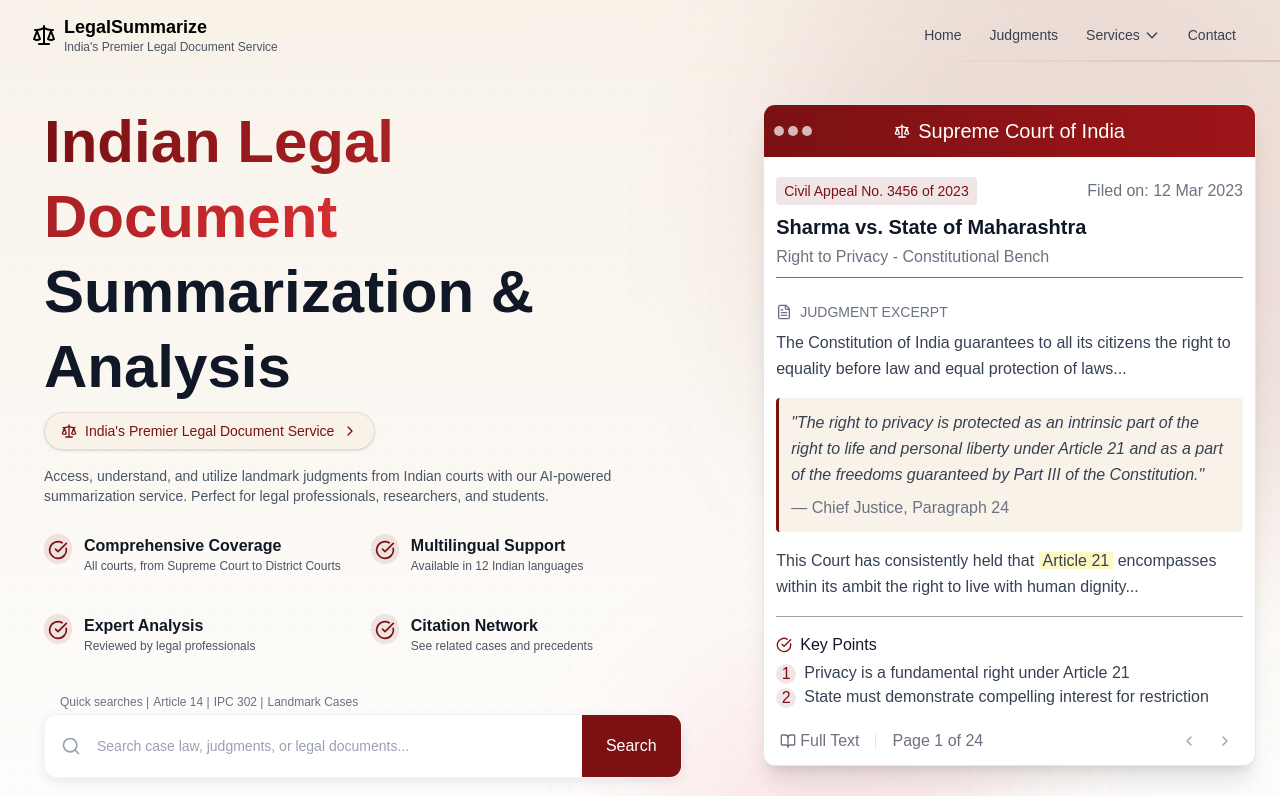
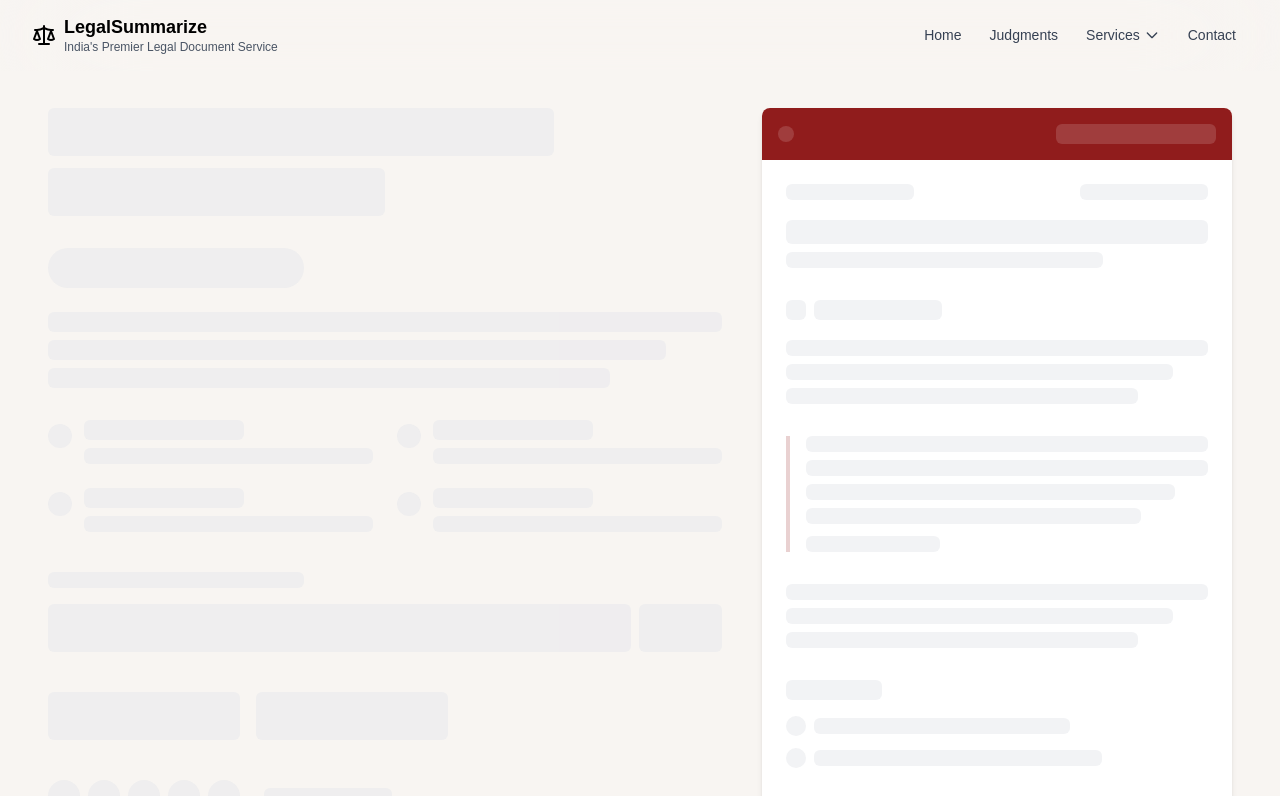
Before and after one commit to anirban2005143a/legal_summarization, a Next.js app in the folder frontend/: page / in a window 1280 px wide. Shown: the top 796 px of the page. Built offline with nearby package versions, Linux system fonts and the light colour scheme.

Commit message:
fix issue with window not define

```diff
--- a/frontend/src/components/HeroSection/HeroSection.jsx
+++ b/frontend/src/components/HeroSection/HeroSection.jsx
@@ -5,12 +5,14 @@ import RightComponent from "./RightComponent"
 import LeftSection from "./LeftSection"
 import BackGround from "./BackGround"
 import { useEffect, useState } from "react"
+import HeroContentLoader from "./Hero_content_loader/ContentLoader"
 
 const HeroSection = () => {
-  const [width, setwidth] = useState(window.innerWidth)
+  const [width, setwidth] = useState(null)
 
   useEffect(() => {
 
+    // setwidth(window.innerWidth)
     const changeWidth = () => {
       setwidth(window.innerWidth)
     }
@@ -21,12 +23,14 @@ const HeroSection = () => {
   }, [])
 
   return (
-    <div className="relative overflow-hidden bg-gradient-to-b from-[#f8f2e9] to-white pt-[40px] ">
+    <>
+      {!width && <HeroContentLoader />}
+      {width && <div className="relative overflow-hidden bg-gradient-to-b from-[#f8f2e9] to-white pt-[40px] ">
         <BackGround />
 
         {/* Main content */}
         <div className=" mx-auto px-6 py-16 relative z-10">
-        <div className={`flex ${width > 900 ? " flex-row " : " flex-col "} max-w-[1500px] mx-auto ${window.innerWidth > 900 ? " gap-4 " : " gap-15 "} justify-between items-start `}>
+          <div className={`flex ${width > 900 ? " flex-row " : " flex-col "} max-w-[1500px] mx-auto ${width > 900 ? " gap-4 " : " gap-15 "} justify-between items-start `}>
             {/* Left Content - Now spans 7 columns for better proportions */}
             <LeftSection width={width} />
 
@@ -35,7 +39,8 @@ const HeroSection = () => {
           </div>
         </div>
 
-    </div>
+      </div>}
+    </>
   )
 }
 
--- /dev/null
+++ b/frontend/src/components/HeroSection/Hero_content_loader/ContentLoader.jsx
@@ -0,0 +1,120 @@
+import React from 'react';
+import { Skeleton } from './Sckeleton';
+
+export function HeroContentLoader() {
+  return (
+    <div className="w-full min-h-screen bg-[#f8f5f2] p-6 lg:p-12 ">
+      <div className="max-w-[1500px] mx-auto pt-[60px]">
+        <div className="grid grid-cols-1 lg:grid-cols-12 gap-6 lg:gap-10">
+          <div className="lg:col-span-7">
+            <div className="mb-8">
+              <Skeleton className="h-12 w-3/4 mb-3" />
+              <Skeleton className="h-12 w-1/2" />
+            </div>
+
+            <Skeleton className="h-10 w-64 rounded-full mb-6" />
+
+            <Skeleton className="h-5 w-full mb-2" />
+            <Skeleton className="h-5 w-11/12 mb-2" />
+            <Skeleton className="h-5 w-10/12 mb-8" />
+
+            <div className="grid grid-cols-1 md:grid-cols-2 gap-6 mb-10">
+              {[...Array(4)].map((_, i) => (
+                <div key={i} className="flex items-start space-x-3">
+                  <Skeleton className="h-6 w-6 rounded-full flex-shrink-0 mt-1" />
+                  <div className="flex-1">
+                    <Skeleton className="h-5 w-40 mb-2" />
+                    <Skeleton className="h-4 w-full" />
+                  </div>
+                </div>
+              ))}
+            </div>
+
+            <Skeleton className="h-4 w-64 mb-4" />
+
+            <div className="flex items-center mb-10">
+              <Skeleton className="h-12 w-full rounded-md" />
+              <Skeleton className="h-12 w-24 ml-2 rounded-md" />
+            </div>
+
+            <div className="flex flex-wrap gap-4 mb-10">
+              <Skeleton className="h-12 w-48 rounded-md" />
+              <Skeleton className="h-12 w-48 rounded-md" />
+            </div>
+
+            <div className="flex items-center space-x-2 mt-4">
+              {[1, 2, 3, 4, 5].map((i) => (
+                <Skeleton key={i} className="h-8 w-8 rounded-full" />
+              ))}
+              <Skeleton className="h-4 w-32 ml-4" />
+            </div>
+          </div>
+
+          <div className="lg:col-span-5">
+            <div className="bg-white rounded-lg shadow-md overflow-hidden">
+              <div className="bg-[#901C1C] p-4">
+                <div className="flex justify-between items-center">
+                  <Skeleton className="h-4 w-4 bg-white/20 rounded-full" />
+                  <Skeleton className="h-5 w-40 bg-white/20" />
+                </div>
+              </div>
+
+              <div className="p-6">
+                <div className="flex justify-between mb-5">
+                  <Skeleton className="h-4 w-32" />
+                  <Skeleton className="h-4 w-32" />
+                </div>
+
+                <Skeleton className="h-6 w-full mb-2" />
+                <Skeleton className="h-4 w-3/4 mb-8" />
+
+                <div className="flex items-center mb-5">
+                  <Skeleton className="h-5 w-5 mr-2" />
+                  <Skeleton className="h-5 w-32" />
+                </div>
+
+                <Skeleton className="h-4 w-full mb-2" />
+                <Skeleton className="h-4 w-11/12 mb-2" />
+                <Skeleton className="h-4 w-10/12 mb-8" />
+
+                <div className="border-l-4 border-[#901C1C]/20 pl-4 mb-8">
+                  <Skeleton className="h-4 w-full mb-2" />
+                  <Skeleton className="h-4 w-full mb-2" />
+                  <Skeleton className="h-4 w-11/12 mb-2" />
+                  <Skeleton className="h-4 w-10/12 mb-2" />
+                  <Skeleton className="h-4 w-1/3 mt-3" />
+                </div>
+
+                <Skeleton className="h-4 w-full mb-2" />
+                <Skeleton className="h-4 w-11/12 mb-2" />
+                <Skeleton className="h-4 w-10/12 mb-8" />
+
+                <div className="mb-4">
+                  <Skeleton className="h-5 w-24 mb-4" />
+                  <div className="flex items-center mb-3">
+                    <Skeleton className="h-5 w-5 rounded-full mr-2" />
+                    <Skeleton className="h-4 w-64" />
+                  </div>
+                  <div className="flex items-center">
+                    <Skeleton className="h-5 w-5 rounded-full mr-2" />
+                    <Skeleton className="h-4 w-72" />
+                  </div>
+                </div>
+
+                <div className="flex justify-between items-center mt-8">
+                  <Skeleton className="h-4 w-16" />
+                  <div className="flex items-center">
+                    <Skeleton className="h-8 w-8 rounded-md mr-2" />
+                    <Skeleton className="h-8 w-8 rounded-md" />
+                  </div>
+                </div>
+              </div>
+            </div>
+          </div>
+        </div>
+      </div>
+    </div>
+  );
+}
+
+export default HeroContentLoader;
--- /dev/null
+++ b/frontend/src/components/HeroSection/Hero_content_loader/Sckeleton.jsx
@@ -0,0 +1,14 @@
+import { cn } from '@/lib/utils';
+import React from 'react';
+
+export function Skeleton({ className, ...props }) {
+  return (
+    <div
+      className={cn(
+        "animate-pulse rounded-md bg-gray-200/70 dark:bg-gray-700/40",
+        className
+      )}
+      {...props}
+    />
+  );
+}
--- a/frontend/src/components/chatting_window/Sidebar.jsx
+++ b/frontend/src/components/chatting_window/Sidebar.jsx
@@ -57,7 +57,9 @@ const Sidebar = ({ isNavOpen, setchatCount, setisChatInfoFetching, setSelectedCh
         return;
       }
 
-      if (name !== "New chat" && allChats && allChats.some(chat => (chat.title)||"Unknown".toLowerCase() === name.toLowerCase())) {
+      if (name !== "New chat" && allChats && allChats.some(chat => {
+        return (chat.title || "Unknown").toLowerCase() === name.toLowerCase()
+      })) {
         showToast("A chat with this name already exists", 1);
         setisChatInfoFetching(false)
         return;
@@ -84,15 +86,18 @@ const Sidebar = ({ isNavOpen, setchatCount, setisChatInfoFetching, setSelectedCh
     }
   };
 
+  // console.log(allChats)
+
   const handleDeleteChat = async (id) => {
     if (!id) {
       alert("Chat ID is required to delete a chat");
       return;
     }
     try {
-      const allchatFromLocalStorage = localStorage.getItem("allChat").json()
-      delete allchatFromLocalStorage[`${id}`]
-      localStorage.setItem("allChat" , JSON.stringify(allchatFromLocalStorage))
+      const jsonobj = localStorage.getItem("allChat")
+      const allchatFromLocalStorage = jsonobj ? JSON.parse(jsonobj) : {}
+      allchatFromLocalStorage[`${id}`] && delete allchatFromLocalStorage[`${id}`]
+      localStorage.setItem("allChat", JSON.stringify(allchatFromLocalStorage))
       handelDeletechatFromArray(id);
     } catch (error) {
       showToast(error.response?.data?.message || error.message, 1);
--- a/frontend/src/components/navbar/Mobile_menu.jsx
+++ b/frontend/src/components/navbar/Mobile_menu.jsx
@@ -17,9 +17,9 @@ const MobileMenu = ({ LogoComponent, ChatNavigationButton }) => {
   useEffect(() => {
     if (isMenuOpen) {
       // Slide in the menu from the right
-      gsap.fromTo(
+      gsap.to(
         menuRef.current,
-        { x: "100%", opacity: 0 },
+        // { x: "100%", opacity: 0 },
         {
           x: "0%", opacity: 1, duration: 0.5,
         }
@@ -52,7 +52,7 @@ const MobileMenu = ({ LogoComponent, ChatNavigationButton }) => {
 
   return (
     <>
-      <div className='md:hidden px-2 flex justify-between items-center'>
+      <div className='md:hidden px-3 py-3 flex justify-between items-center backdrop-blur-xl'>
         {/* logo component  */}
         {LogoComponent}
 
@@ -90,7 +90,7 @@ const MobileMenu = ({ LogoComponent, ChatNavigationButton }) => {
       {/* Mobile Menu */}
       <div
         ref={menuRef}
-        className={` md:hidden fixed top-0 right-0 h-screen w-screen bg-gray-800/20 backdrop-blur-sm shadow-lg z-50 `}
+        className={` md:hidden fixed top-0 translate-x-[110%] h-screen w-screen bg-gray-800/20 backdrop-blur-sm shadow-lg z-50 `}
 
       >
         <div className="px-10 pt-[50px] h-full">
```
Also changed, not shown: 1 other file (tests, documents, lock files or other folders). Lines whose indentation alone changed are shown as unchanged.
